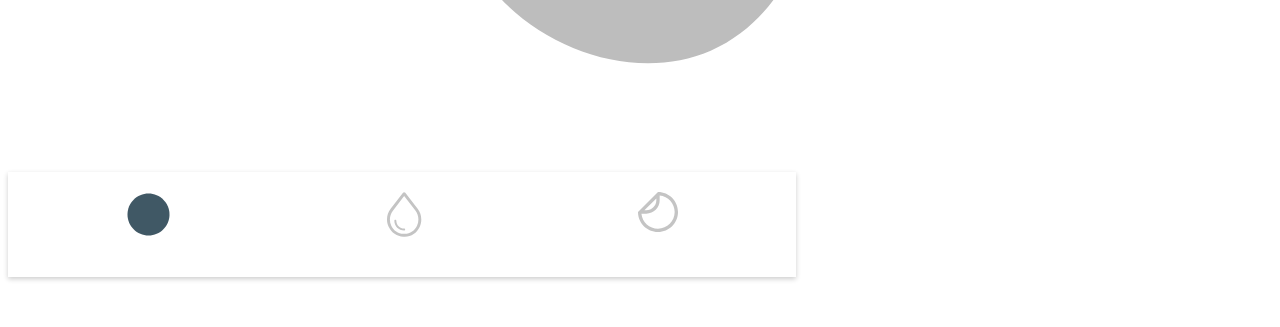
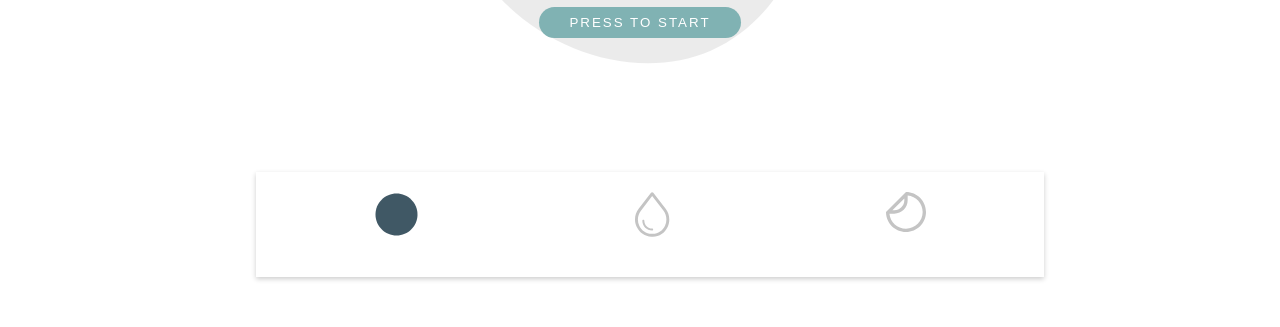
Before and after one commit to diamondalexander/talismanv4, a Gatsby site: page /checkin in a window 1280 px wide. Shown: the part 523-850 px from the top of the page. Before the commit the page ends 800 px from the top, so only its background shows below. Built offline with nearby package versions, Linux system fonts and the light colour scheme; Gatsby itself is replaced by a stand-in of ours.

Commit message:
Start Overlay

```diff
--- a/src/components/Checkin.css
+++ b/src/components/Checkin.css
@@ -1,15 +1,51 @@
+body {
+  margin: 0;
+  padding: 0;
+  box-sizing: border-box;
+}
+
+.app {
+  width: 768px;
+  min-height: 700px;
+  height: auto;
+  margin: 0 auto;
+}
+
+.overlay {
+  width: 768px;
+  min-height: 700px;
+  height: auto;
+  position: absolute;
+  background-color: rgba(255, 255, 255, 0.7);
+}
+
 .start-content {
   width: 768px;
   margin: 0 auto;
-  position: absolute;
-  top: 400px;
+  position: relative;
+  top: 300px;
+  z-index: 1;
 }
 
 .start-content h1 {
   text-align: center;
+  color: #3e3e3e;
+  font-family: canada-type-gibson,sans-serif;
+  font-weight: 600;
+  font-style: normal;
 }
 
 #start {
   display: block;
   margin: 0 auto;
+  background-color: #80B2B3;
+  color: #ffffff;
+  font-family: canada-type-gibson,sans-serif;
+  font-weight: 400;
+  font-style: normal;
+  text-transform: uppercase;
+  border: transparent;
+  border-radius: 50px;
+  padding: 8px 30px;
+  letter-spacing: 2px;
 }
--- a/src/pages/checkin.js
+++ b/src/pages/checkin.js
@@ -3,6 +3,7 @@ import BottomNav from '../components/BottomNav';
 import BlobShape from '../components/BlobShape';
 import ColorGrid from '../components/ColorGrid';
 import '../components/Checkin.css';
+
 
 function showShapes() {
   var grid = document.getElementById('grid');
```
